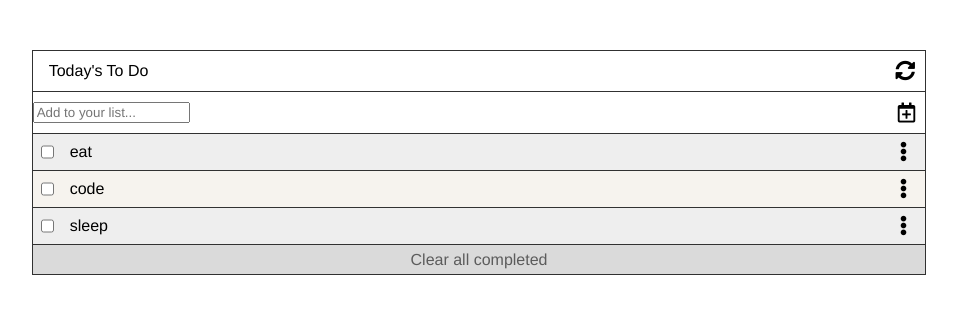
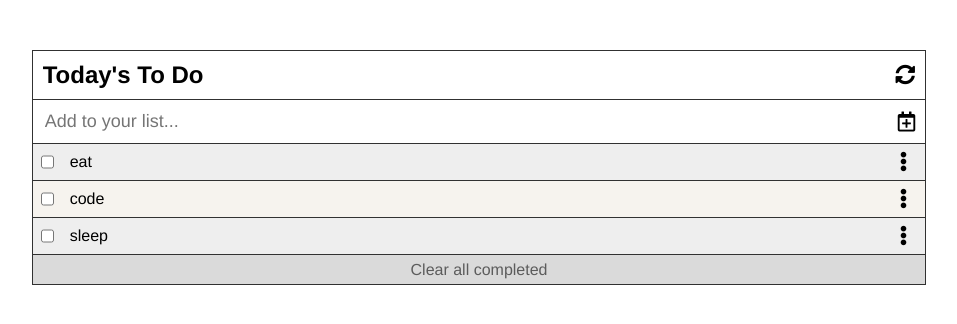
Before and after one commit to carlos-osorio-developer/whats-next-list, a website built with webpack: page src/index.html in a window 1280 px wide. Shown: the whole page, without its empty margins (161-1118 px from the left). Built offline with nearby package versions, Linux system fonts and the light colour scheme.

Commit message:
Add last sass styles

```diff
--- a/src/assets/css/style.scss
+++ b/src/assets/css/style.scss
@@ -1,8 +1,8 @@
 @import url('https://fonts.googleapis.com/css2?family=Raleway:ital@0;1&display=swap');
 @import url('https://cdnjs.cloudflare.com/ajax/libs/font-awesome/5.15.3/css/all.min.css');
 
-$p-size: 1rem;
-$h-size: 3rem;
+$main-size: 1.5rem;
+$scnd-size: 1rem;
 $main-color: rgb(49, 49, 49);
 $alt-color: rgb(246, 243, 238);
 
@@ -15,6 +15,11 @@ $alt-color: rgb(246, 243, 238);
 body {
   font-size: 16px;
   margin: 1px;
+}
+
+h1 {
+  font-size: $main-size;
+  padding-left: 10px;
 }
 
 div {
@@ -34,6 +39,12 @@ div {
     border-left: none;
     border-right: none;
     border-bottom: $main-color 1px solid;
+
+    input {
+      border: none;
+      margin-left: 10px;
+      font-size: 18px;
+    }
   }
 }
 
@@ -64,7 +75,7 @@ ul {
 }
 
 p {
-  font-size: $p-size;
+  font-size: $scnd-size;
   padding-left: 16px;
 }
 
--- a/src/index.html
+++ b/src/index.html
@@ -9,7 +9,7 @@
 <body>
   <div id="main">
     <div>
-      <p>Today's To Do</p>
+      <h1>Today's To Do</h1>
       <i class="fas fa-sync-alt"></i>
     </div>
     <div>
```
